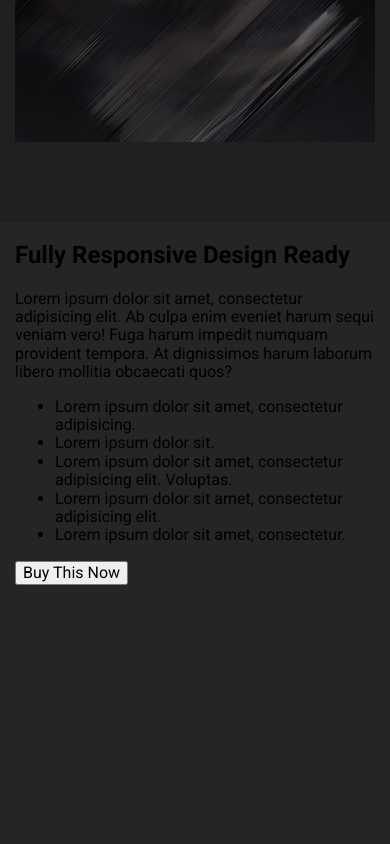
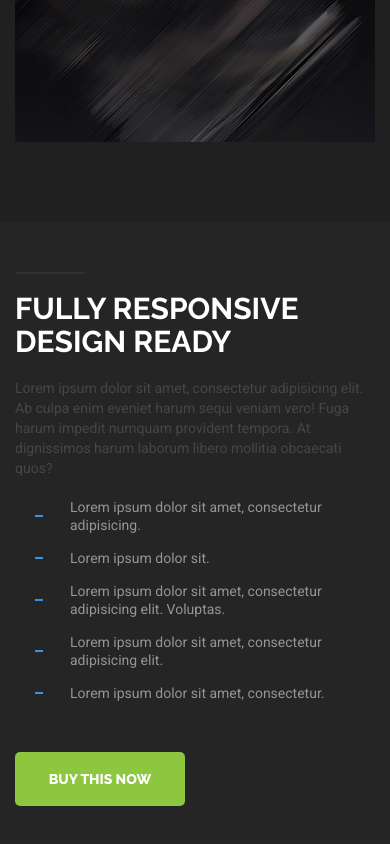
Before and after one commit to Belchenkov/grid-exe, a website: page index.html in a window 390 px wide. Shown: the part 3176-4020 px from the top of the page. Before the commit the page ends 3761 px from the top, so only its background shows below. Drawn offline with nearby package versions, Linux system fonts and the light colour scheme; files that its build step writes are made by us from their sources; no server answers; files whose address does not match are found by name.

Commit message:
Responsive Section - CSS

```diff
--- /dev/null
+++ b/sass/blocks/list.scss
@@ -0,0 +1,26 @@
+$listColor: #959595;
+
+.list {
+  font-size: 14px;
+  color: $listColor;
+  line-height: 1.286;
+  list-style: none;
+  padding: 0;
+
+  &__element {
+    margin: 15px 0;
+    padding-left: 55px;
+    position: relative;
+
+    &::before {
+      content: '';
+      background: $second;
+      position: absolute;
+      width: 8px;
+      height: 2px;
+      left: 20px;
+      top: 50%;
+      transform: translateY(-50%);
+    }
+  }
+}
--- /dev/null
+++ b/sass/blocks/responsive.scss
@@ -0,0 +1,78 @@
+$lineColor: #2f2f2f;
+$responsiveText: #464646;
+
+.responsive {
+  &__wrap {
+    padding-top: 100px;
+    padding-bottom: 100px;
+    background: url("../img/bg-two.png") no-repeat left bottom;
+  }
+
+  &__information {
+    max-width: 360px;
+    margin-left: auto;
+  }
+
+  &__title {
+    font-size: 30px;
+    font-family: 'Raleway', sans-serif;
+    color: $white;
+    font-weight: 700;
+    text-transform: uppercase;
+    line-height: 1.1;
+    margin: 20px 0;
+    position: relative;
+
+    &::before {
+      background: $lineColor;
+      position: absolute;
+      width: 70px;
+      height: 2px;
+      left: 0;
+      top: -20px;
+      content: '';
+      display: block;
+    }
+  }
+
+  &__text {
+    font-size: 14px;
+    color: $responsiveText;
+    line-height: 1.429;
+    margin: 20px 0;
+  }
+
+  &__list {
+    margin: 20px 0;
+  }
+
+  &__button {
+    @include button($thirty) {
+      margin-top: 50px;
+    };
+  }
+}
+
+@media (max-width: 768px) {
+  .responsive {
+    &__wrap {
+      background-image: none;
+    }
+
+    &__information {
+      margin-left: 0;
+    }
+  }
+}
+
+@media (max-width: 480px) {
+  .responsive {
+    &__wrap {
+      padding-top: 50px;
+    }
+
+    &__information {
+      margin-left: 0;
+    }
+  }
+}
--- a/sass/style.scss
+++ b/sass/style.scss
@@ -11,3 +11,5 @@
 @import "blocks/banner";
 @import "blocks/advantages";
 @import "blocks/works";
+@import "blocks/responsive";
+@import "blocks/list";
--- a/sass/variables.scss
+++ b/sass/variables.scss
@@ -2,3 +2,4 @@ $black: #000;
 $white: #fff;
 $primary: #252525;
 $second: #3892e5;
+$thirty: #8dc63f;
```
Also changed, not shown: build/css/style.min.css.
